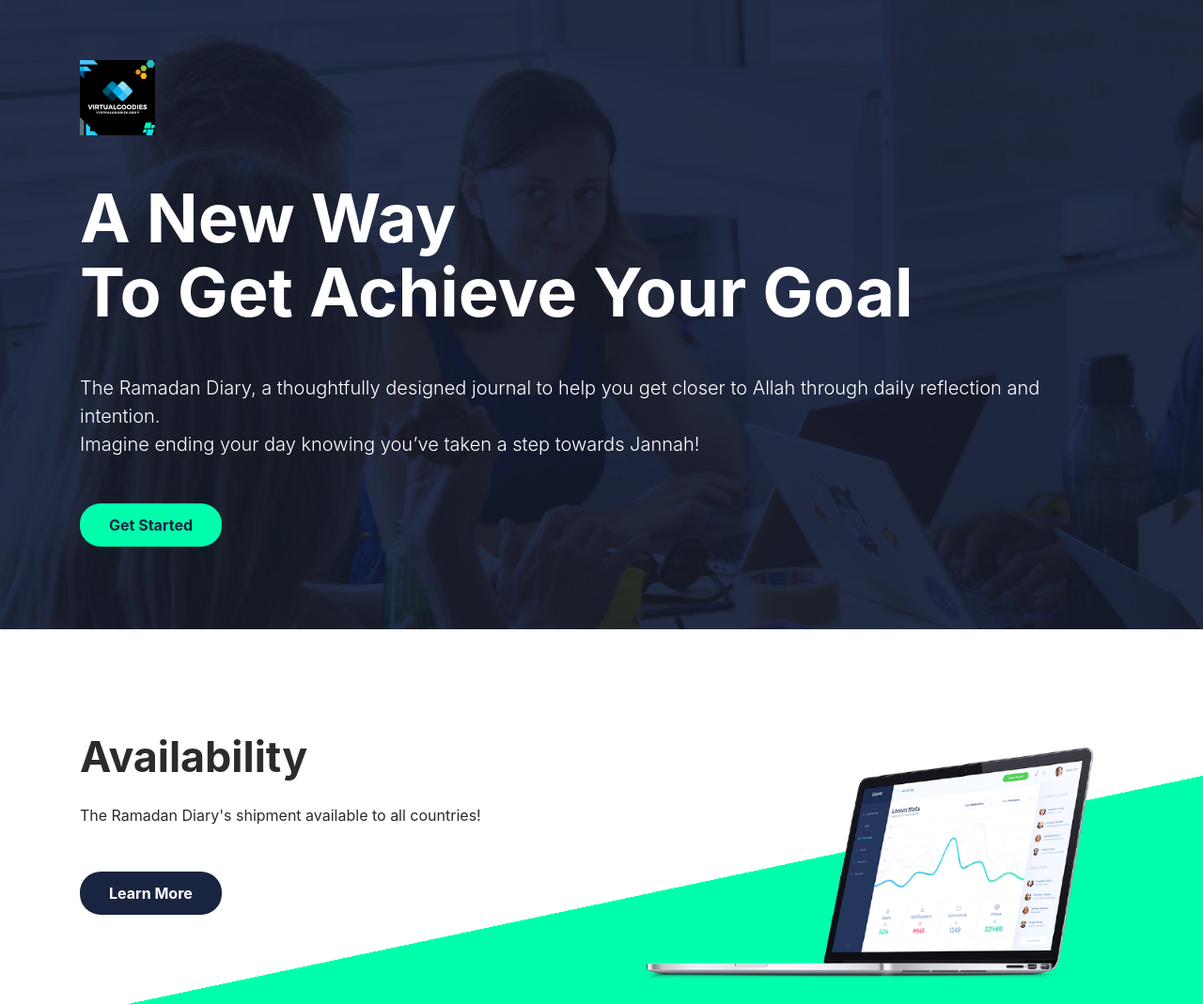
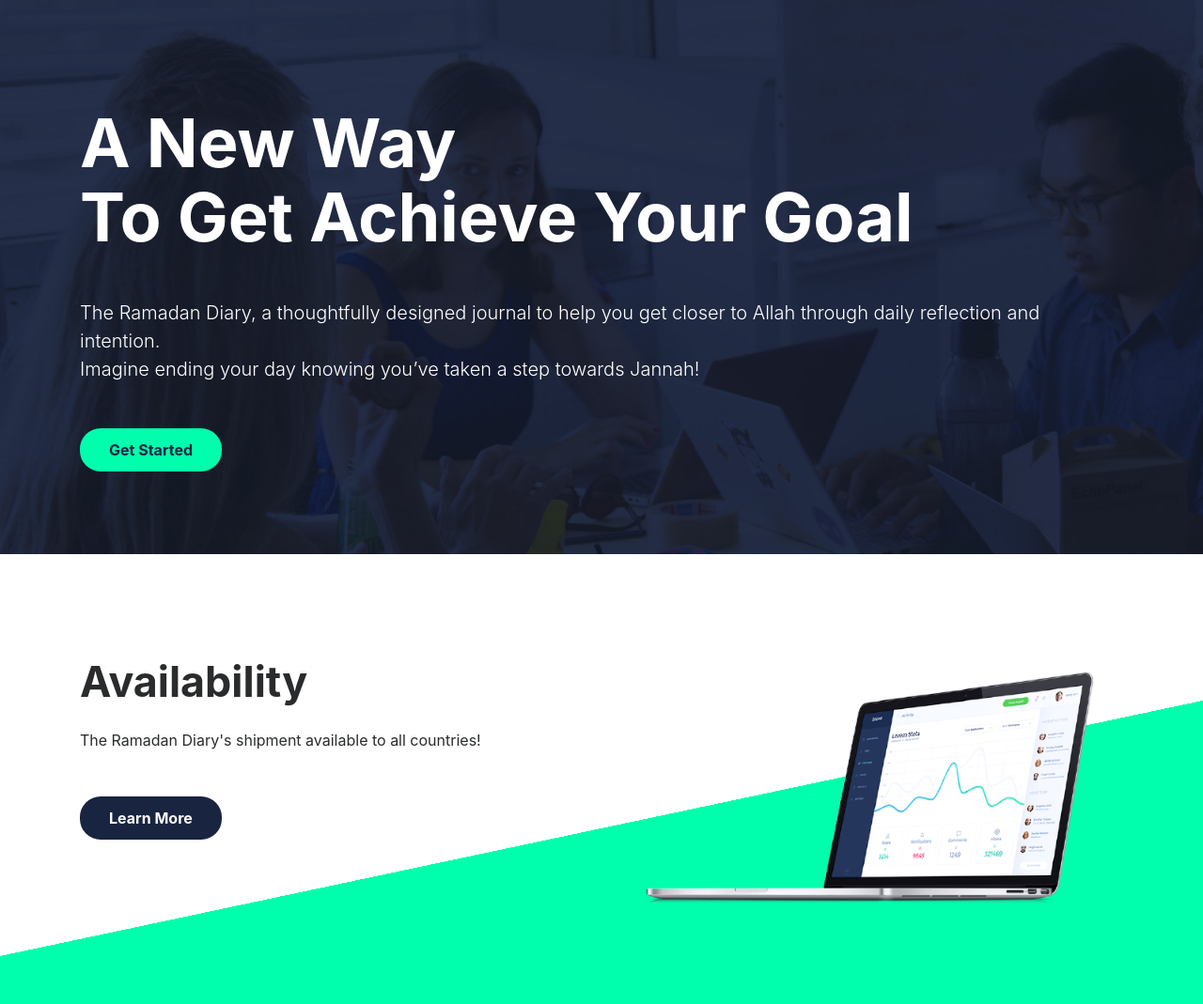
Before and after one commit to Shaxpartan/virtualgoodies, a plain HTML site: page index.html in a window 1280 px wide. Shown: the top 1069 px of the page at 94% size. Drawn offline with Linux system fonts and the light colour scheme.

Commit message:
Update index.html

```diff
--- a/index.html
+++ b/index.html
@@ -21,12 +21,6 @@
     <!-- banner -->
     <div class="jumbotron jumbotron-fluid" id="banner" style="background-image: url(img/banner-bk.jpg);">
         <div class="container text-center text-md-left">
-            <header>
-                <div class="row justify-content-between">
-                    <div class="col-2">
-                        <img src="img/logo.png" alt="logo">
-                </div>
-            </header>
             <h1 data-aos="fade" data-aos-easing="linear" data-aos-duration="1000" data-aos-once="true" class="display-3 text-white font-weight-bold my-5">
             	A New Way<br>
             	To Get Achieve Your Goal
```
